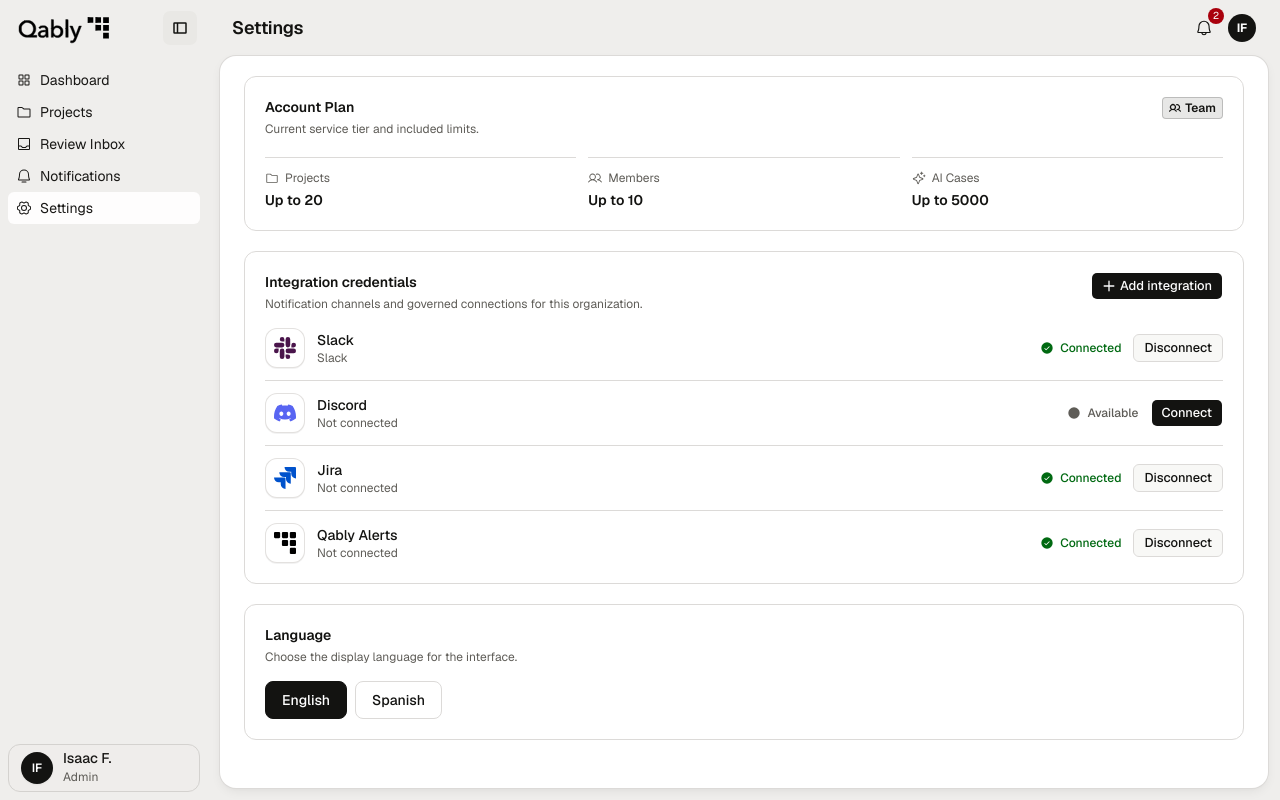
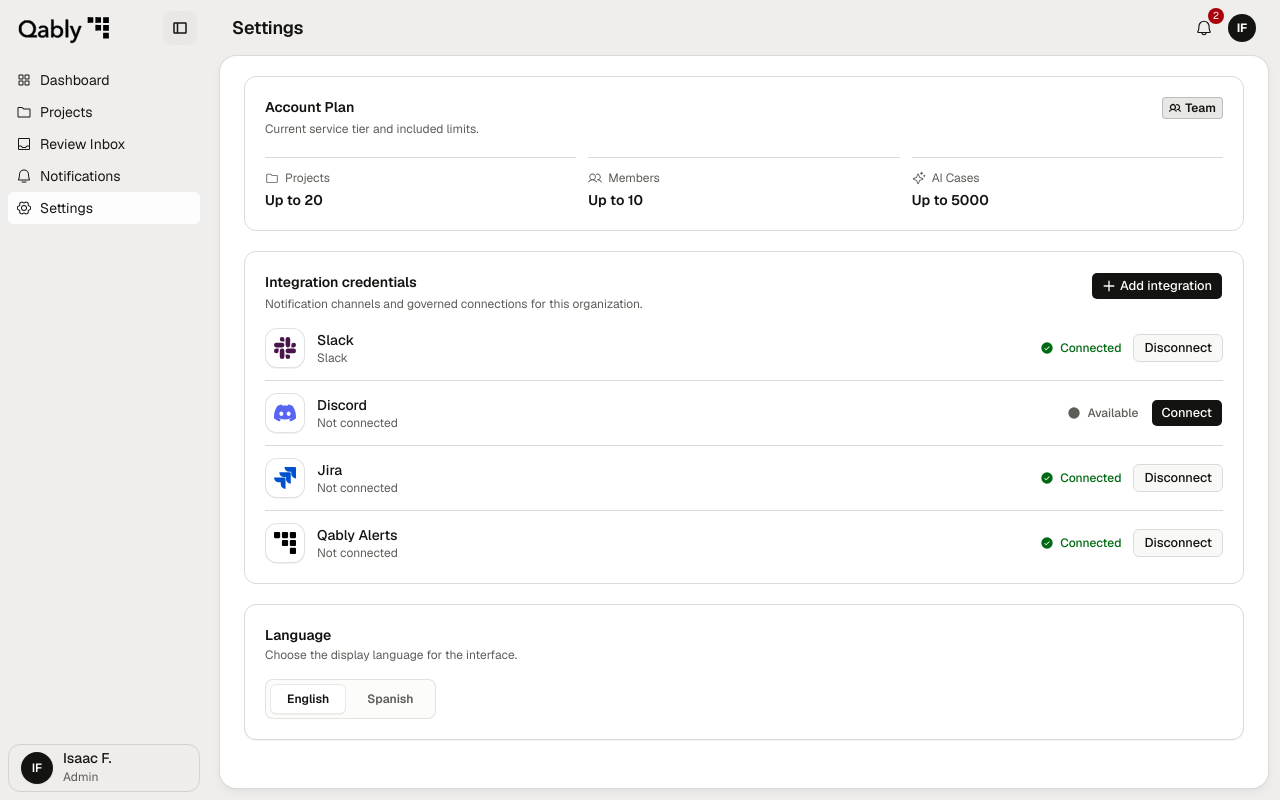
Before and after one commit to Aisaac2205/qably-project, a Next.js app in the folder apps/web/: page /settings in a window 1280 px wide. Built offline with nearby package versions, Linux system fonts and the light colour scheme.

Commit message:
refactor(settings): convert language switcher into clean segmented control

```diff
--- a/apps/web/src/features/settings/components/language-section.tsx
+++ b/apps/web/src/features/settings/components/language-section.tsx
@@ -12,26 +12,35 @@ export function LanguageSection() {
   const setLocale = useSetLocale()
 
   return (
-    <div className="rounded-xl border border-border bg-surface p-5">
-      <h3 className="text-sm font-semibold text-default">{t('settings.language.title')}</h3>
-      <p className="text-xs text-muted-foreground mt-1 mb-4">{t('settings.language.description')}</p>
+    <section className="rounded-xl border border-border bg-surface p-5 shadow-2xs" aria-labelledby="language-heading">
+      <div className="space-y-0.5">
+        <h2 id="language-heading" className="text-sm font-semibold text-default">
+          {t('settings.language.title')}
+        </h2>
+        <p className="text-xs text-muted-foreground">{t('settings.language.description')}</p>
+      </div>
 
-      <div className="flex gap-2">
-        {LANGUAGES.map((lang) => (
+      <div className="mt-4 inline-flex p-1 rounded-lg border border-border/80 bg-canvas/40 gap-1">
+        {LANGUAGES.map((lang) => {
+          const isSelected = locale === lang.value
+          return (
             <button
               key={lang.value}
+              type="button"
+              aria-pressed={isSelected}
               onClick={() => setLocale(lang.value)}
               className={[
-              'px-4 py-2 text-sm font-medium rounded-lg border transition-colors cursor-pointer',
-              locale === lang.value
-                ? 'bg-default text-surface border-default'
-                : 'bg-surface text-default border-border hover:bg-canvas',
+                'px-4 py-1.5 text-xs font-semibold rounded-md transition-all duration-150 cursor-pointer active:scale-[0.98]',
+                isSelected
+                  ? 'bg-surface text-default shadow-2xs border border-border/60'
+                  : 'text-muted hover:text-default hover:bg-surface/50 border border-transparent',
               ].join(' ')}
             >
               {t(lang.labelKey)}
             </button>
-        ))}
+          )
+        })}
       </div>
-    </div>
+    </section>
   )
 }
```
Lines whose indentation alone changed are shown as unchanged.
